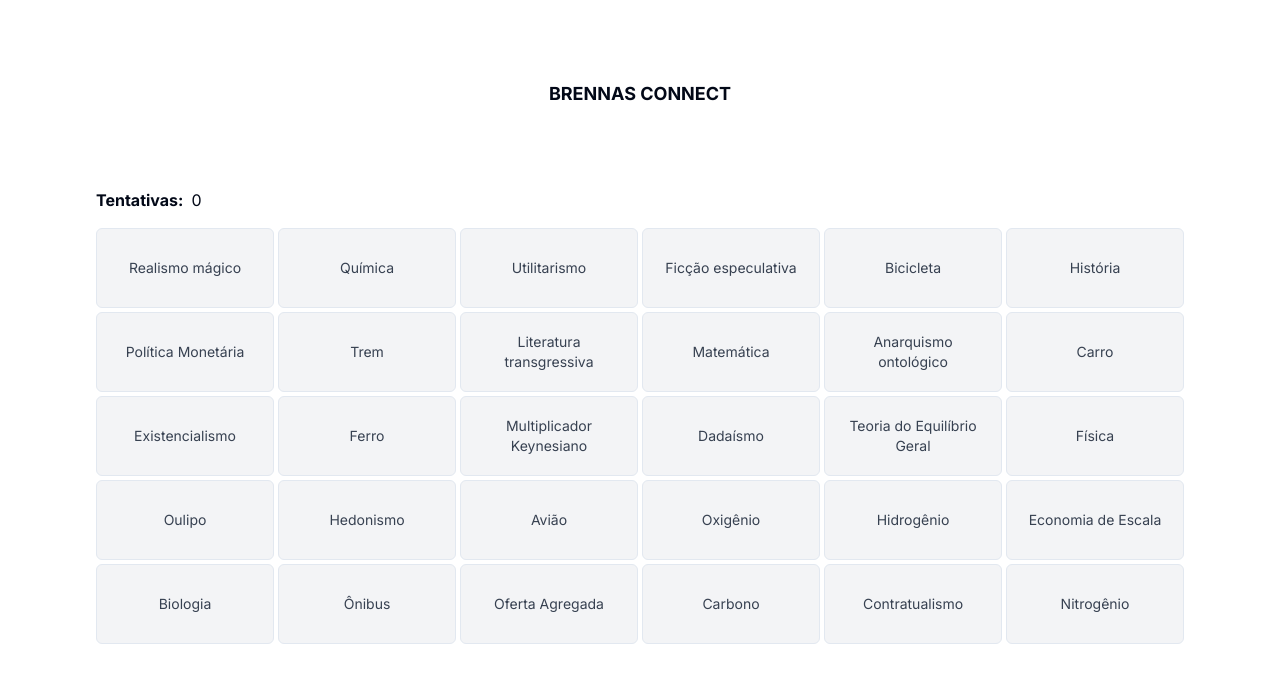
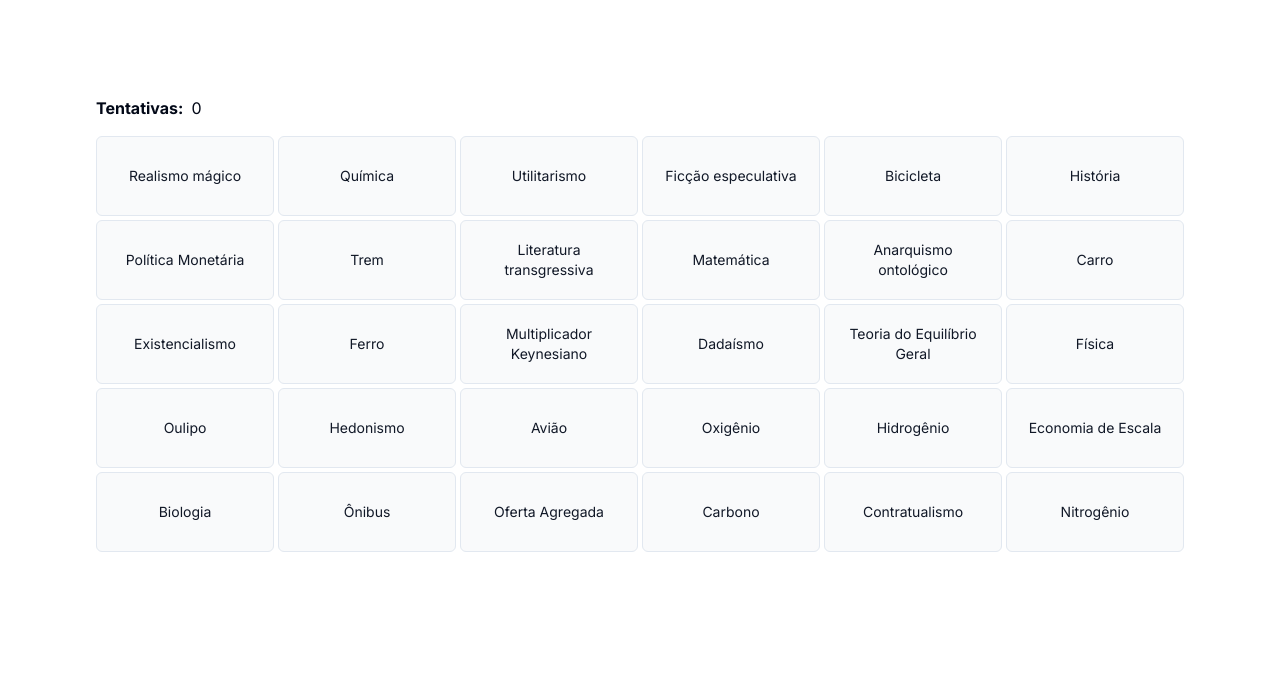
Before and after one commit to washingtonj/connect-words, a Next.js app: page / in a window 1280 px wide. Shown: the top 682 px of the page. Built offline with nearby package versions, Linux system fonts and the light colour scheme.

Commit message:
set combination color

```diff
--- a/app/page.tsx
+++ b/app/page.tsx
@@ -1,6 +1,7 @@
 "use client";
 
 import { useCallback, useEffect, useState } from "react";
+import { Wordcard } from '@/components/Wordcard'
 
 export default function Home() {
   const [words, setWords] = useState<string[]>([])
@@ -10,6 +11,7 @@ export default function Home() {
   const [validating, setValidating] = useState(false)
   const [loading, setLoading] = useState(true)
 
+  const combinationsColors = ['bg-red-500', 'bg-blue-500', 'bg-green-500', 'bg-yellow-500', 'bg-purple-500', 'bg-pink-500']
 
   const validateCombination = useCallback(async () => {
     setValidating(true)
@@ -63,6 +65,15 @@ export default function Home() {
     }
   }
 
+  function findColorOfSelectedWord(word: string) {
+    if (!combinations) return
+
+    const topicsByCombination = Object.values(combinations)
+    const selectedWordIndex = topicsByCombination.findIndex((topic) => topic.includes(word))
+
+    return combinationsColors[selectedWordIndex]
+  }
+
 
   useEffect(() => {
     if (selectedWords.length == 5) {
@@ -75,9 +86,7 @@ export default function Home() {
 
 
   return (
-    <main className="px-4 flex flex-col items-center">
-      <h1 className="font-bold text-lg py-20 uppercase">Brennas Connect</h1>
-
+    <main className="px-4 flex flex-col items-center mt-24">
       {loading && (
         <div className="flex items-center justify-center">
           <div className="animate-spin rounded-full h-16 w-16 border-t-2 border-b-2 border-gray-900"></div>
@@ -93,21 +102,21 @@ export default function Home() {
 
           <div className={`grid grid-cols-3 lg:grid-cols-6 gap-1 ${validating ? 'pointer-events-none' : ''}`}>
             {words.map((word) => (
-              <div
+              <Wordcard
                 key={word}
-                className={`transition-colors px-4 text-center h-20 text-sm flex items-center justify-center break-words border rounded-md cursor-pointer ${selectedWords.includes(word) ? "bg-black text-white" : "bg-gray-100 text-gray-700"}`}
-                onClick={() => handleSelect(word)}
-              >
-                {word}
-              </div>
+                word={word}
+                onClick={handleSelect}
+                selected={selectedWords.includes(word)}
+                bgColor={findColorOfSelectedWord(word)}
+              />
             ))}
           </div>
 
           {combinations && (
             <ul className="flex flex-col">
-              {Object.keys(combinations).map(key => (
+              {Object.keys(combinations).map((key, index) => (
                 <li key={key} className="flex items-center gap-2 text-xs">
-                  <div className="w-2 h-2 bg-red-200 rounded-full" />
+                  <div className={`w-2 h-2 rounded-full ${combinationsColors[index]}`} />
                   <p className="capitalize">{key}</p>
                 </li>
               ))}
--- /dev/null
+++ b/components/Wordcard.tsx
@@ -0,0 +1,27 @@
+import { cn } from "@/lib/utils"
+
+type WordCardProps = {
+  word: string
+  selected?: boolean
+  bgColor?: string
+  onClick: (word: string) => void
+}
+
+export function Wordcard(props: WordCardProps) {
+
+
+  const className = cn([
+    'transition-colors px-4 text-center h-20 text-sm flex items-center justify-center break-words border rounded-md cursor-pointer',
+    props.selected ? "bg-black text-white" : "bg-gray-50 text-gray-900",
+    props.bgColor && `pointer-events-none ${props.bgColor} text-white`
+  ])
+
+  return (
+    <div
+      className={className}
+      onClick={() => props.onClick(props.word)}
+    >
+      {props.word}
+    </div>
+  )
+}
```
